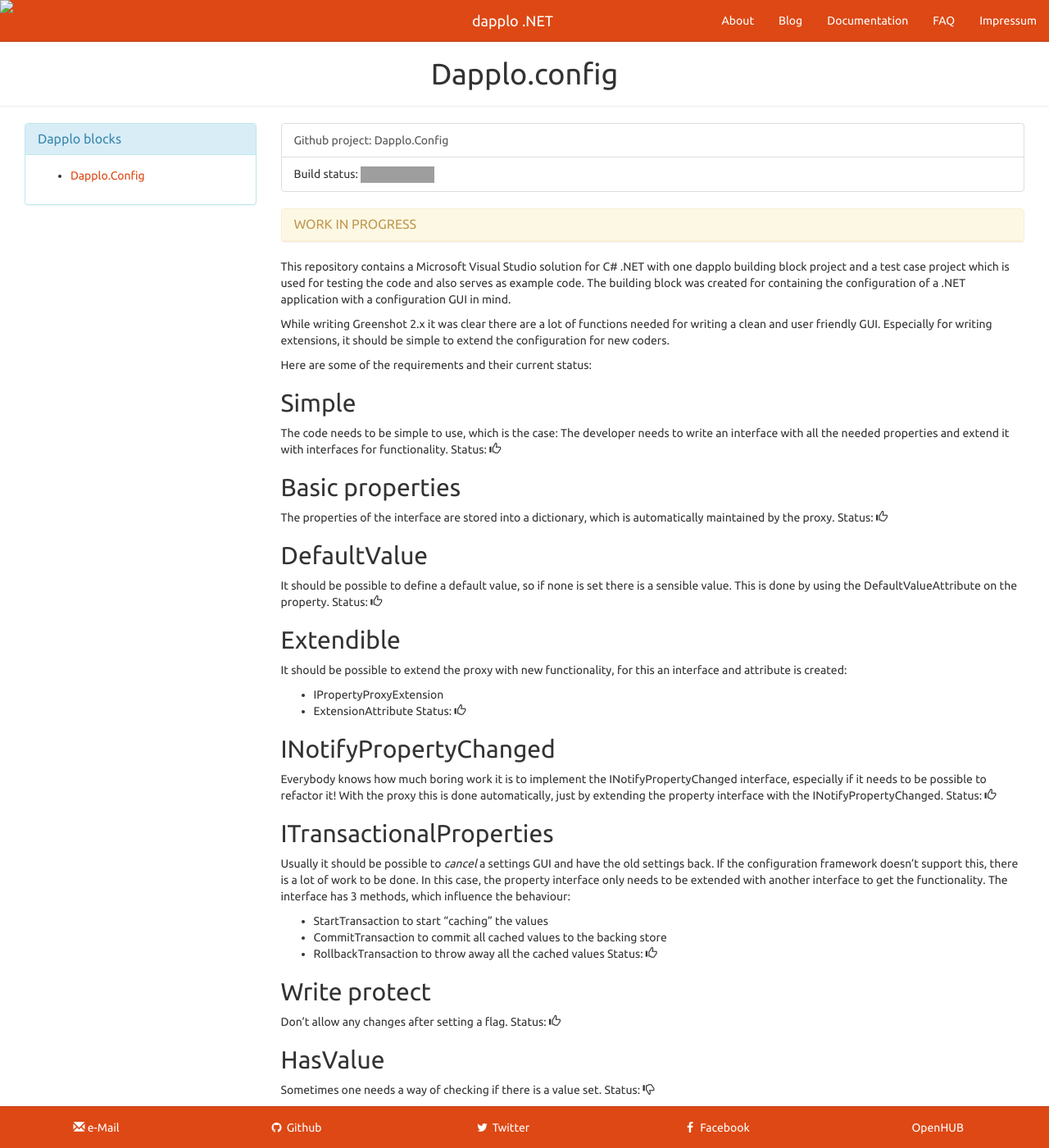
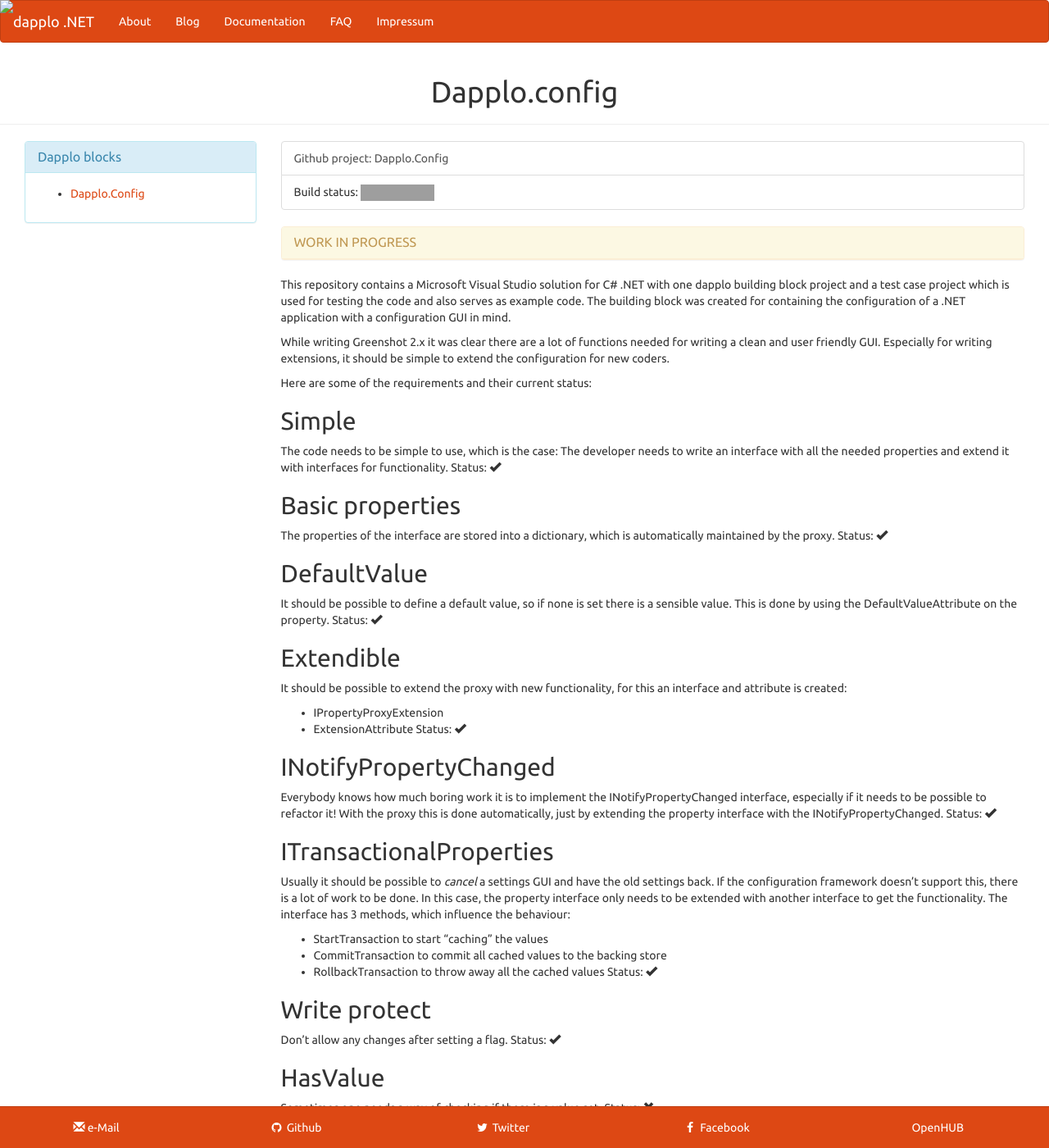
Before and after one commit to dapplo/dapplo.github.io, a Jekyll site: the page built from _blocks/Dapplo.Config.md, in a window 1280 px wide and 1400 px high. Shown: the whole window at 82% size. Built offline with Jekyll 4.4.1, drawn with Linux system fonts in a browser that asks for light colours; Markdown is read by kramdown in place of the engine named in the settings; grey boxes are pictures that could not be loaded.

Commit message:
Changed thumbs-up to checkbox in the documentation. Trying to move the navbar to the left.

```diff
--- a/_blocks/Dapplo.Config.md
+++ b/_blocks/Dapplo.Config.md
@@ -16,29 +16,29 @@ Here are some of the requirements and their current status:
 Simple
 ------
 The code needs to be simple to use, which is the case: The developer needs to write an interface with all the needed properties and extend it with interfaces for functionality.
-Status: <span class="glyphicon glyphicon-thumbs-up"/>
+Status: <span class="glyphicon glyphicon-ok"/>
 
 Basic properties
 ----------------
 The properties of the interface are stored into a dictionary, which is automatically maintained by the proxy.
-Status: <span class="glyphicon glyphicon-thumbs-up"/>
+Status: <span class="glyphicon glyphicon-ok"/>
 
 DefaultValue
 ------------
 It should be possible to define a default value, so if none is set there is a sensible value. This is done by using the DefaultValueAttribute on the property.
-Status: <span class="glyphicon glyphicon-thumbs-up"/>
+Status: <span class="glyphicon glyphicon-ok"/>
 
 Extendible
 ----------
 It should be possible to extend the proxy with new functionality, for this an interface and attribute is created:
 * IPropertyProxyExtension
 * ExtensionAttribute
-Status: <span class="glyphicon glyphicon-thumbs-up"/>
+Status: <span class="glyphicon glyphicon-ok"/>
 
 INotifyPropertyChanged
 ----------------------
 Everybody knows how much boring work it is to implement the INotifyPropertyChanged interface, especially if it needs to be possible to refactor it! With the proxy this is done automatically, just by extending the property interface with the INotifyPropertyChanged.
-Status: <span class="glyphicon glyphicon-thumbs-up"/>
+Status: <span class="glyphicon glyphicon-ok"/>
 
 ITransactionalProperties
 -------------
@@ -46,24 +46,24 @@ Usually it should be possible to *cancel* a settings GUI and have the old settin
 * StartTransaction to start "caching" the values
 * CommitTransaction to commit all cached values to the backing store
 * RollbackTransaction to throw away all the cached values
-Status: <span class="glyphicon glyphicon-thumbs-up"/>
+Status: <span class="glyphicon glyphicon-ok"/>
 
 Write protect
 -------------
 Don't allow any changes after setting a flag.
-Status: <span class="glyphicon glyphicon-thumbs-up"/>
+Status: <span class="glyphicon glyphicon-ok"/>
 
 HasValue
 --------
 Sometimes one needs a way of checking if there is a value set.
-Status: <span class="glyphicon glyphicon-thumbs-down"/>
+Status: <span class="glyphicon glyphicon-remove"/>
 
 Concurrency
 -----------
 The whole implementation should not cause exceptions or undefined states when using from multiple threads.
-Status: <span class="glyphicon glyphicon-thumbs-down"/>
+Status: <span class="glyphicon glyphicon-remove"/>
 
 Validation / Ranges
 -------------------
 Some values need to be restricted, this could be done inside the properties.
-Status: <span class="glyphicon glyphicon-thumbs-down"/>
+Status: <span class="glyphicon glyphicon-remove"/>
--- a/_includes/header.html
+++ b/_includes/header.html
@@ -3,6 +3,23 @@
 <script>(function(w,d,s,l,i){w[l]=w[l]||[];w[l].push({'gtm.start':new Date().getTime(),event:'gtm.js'});var f=d.getElementsByTagName(s)[0],j=d.createElement(s),dl=l!='dataLayer'?'&l='+l:'';j.async=true;j.src='//www.googletagmanager.com/gtm.js?id='+i+dl;f.parentNode.insertBefore(j,f);})(window,document,'script','dataLayer','GTM-WVTT3Z');</script>
 <a class="hidden-xs hidden-sm hidden-md" href="http://www.reactivemanifesto.org/"> <img style="border: 0; position: fixed; left: 0; top:0; z-index: 9000" src="//d379ifj7s9wntv.cloudfront.net/reactivemanifesto/images/ribbons/we-are-reactive-blue-left.png"> </a>
 <!-- End Google Tag Manager -->
+<nav class="navbar navbar-default" role="navigation">
+	<div class="navbar-header">
+		<a class="navbar-brand" href="/">{{ site.title }}</a>
+	</div>
+	<div class="collapse navbar-collapse">
+		<ul class="nav navbar-nav">
+			{% for availablepage in site.pages %}
+				{% if availablepage.tags contains "show_in_header_menu" %}
+				<li {% if page.url == availablepage.url %}class="active"{% endif %}>
+					<a href="{{ availablepage.url }}">{{ availablepage.title }}</a>
+				</li>
+				{% endif %}
+			{% endfor %}
+		</ul>
+	</div>
+</nav>
+<!--
 <nav class="navbar navbar-default navbar-fixed-top">
   <div class="container-fluid">
 	<a href="/" class="navbar-brand navbar-brand-centered">{{ site.title }}</a>
@@ -22,3 +39,4 @@
 	</div>
   </div>
 </nav>
+-->
--- a/css/site.css
+++ b/css/site.css
@@ -1,10 +1,3 @@
 body {
-	margin-top: 70px;
 	margin-bottom: 50px;
 }
-.navbar-brand-centered {
-    position: absolute;
-    top: 0;
-    left: 45%;
-    text-align: center;
-  }
```
